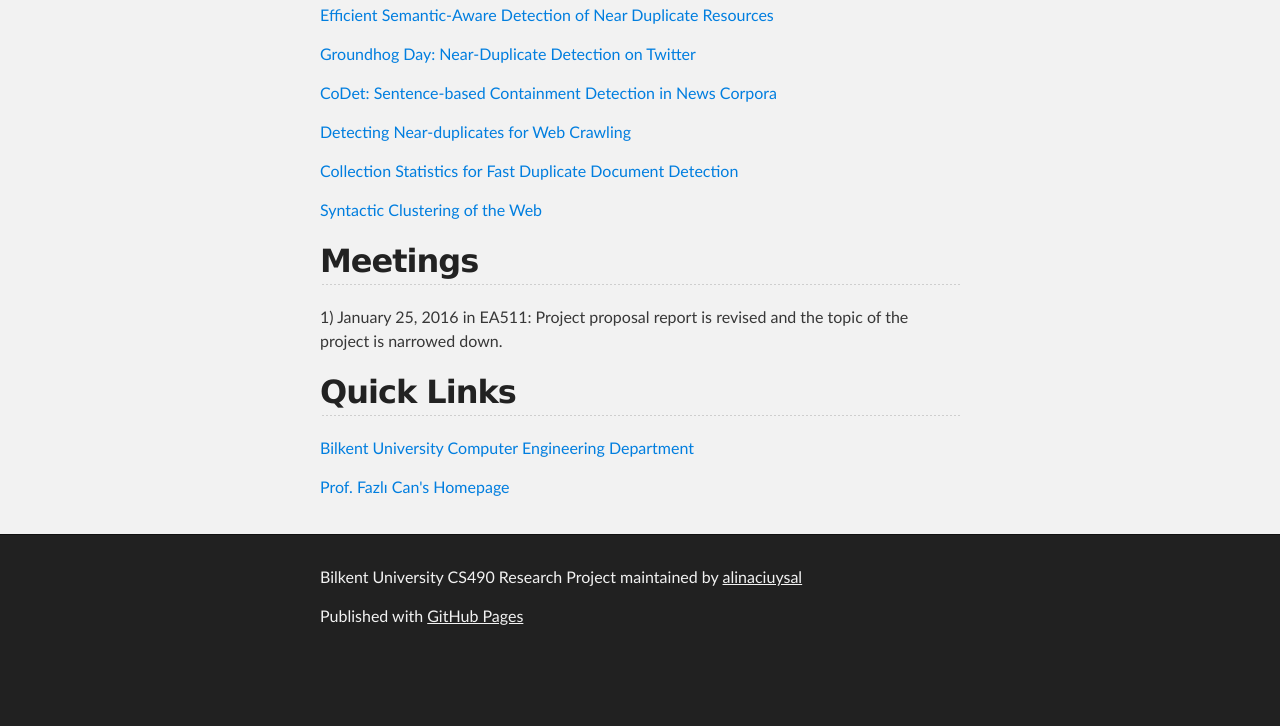
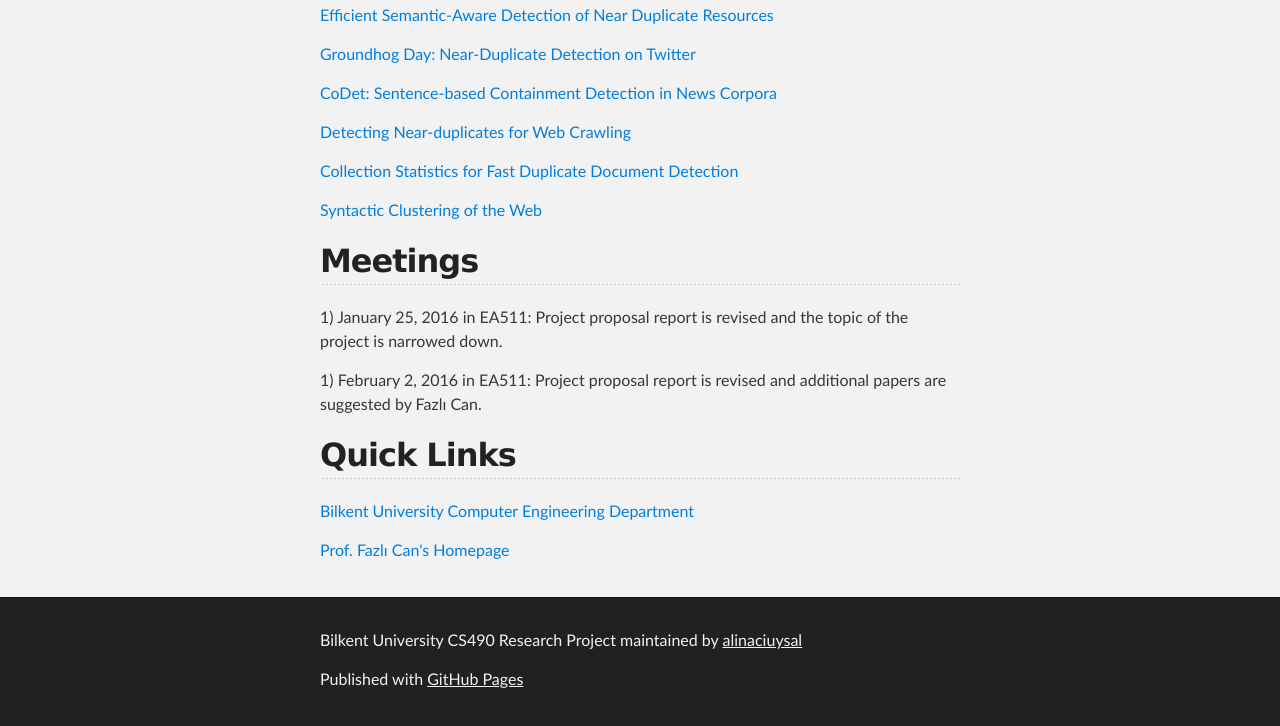
Before and after one commit to alinaciuysal/Near-Duplicate-Detection-Research-Project, a plain HTML site: page index.html in a window 1280 px wide. Shown: the part 698-1424 px from the top of the page. Before the commit the page ends 1361 px from the top, so only its background shows below. Drawn offline with Linux system fonts and the light colour scheme.

Commit message:
Update index.html

```diff
--- a/index.html
+++ b/index.html
@@ -61,6 +61,7 @@
 <a id="meetings" class="anchor" href="#meetings" aria-hidden="true"><span aria-hidden="true" class="octicon octicon-link"></span></a>Meetings</h2>
 
 <p>1) January 25, 2016 in EA511: Project proposal report is revised and the topic of the project is narrowed down.</p>
+<p>1) February 2, 2016 in EA511: Project proposal report is revised and additional papers are suggested by Fazlı Can.</p>
 
 <h2>
 <a id="quick-links" class="anchor" href="#quick-links" aria-hidden="true"><span aria-hidden="true" class="octicon octicon-link"></span></a>Quick Links</h2>
```
